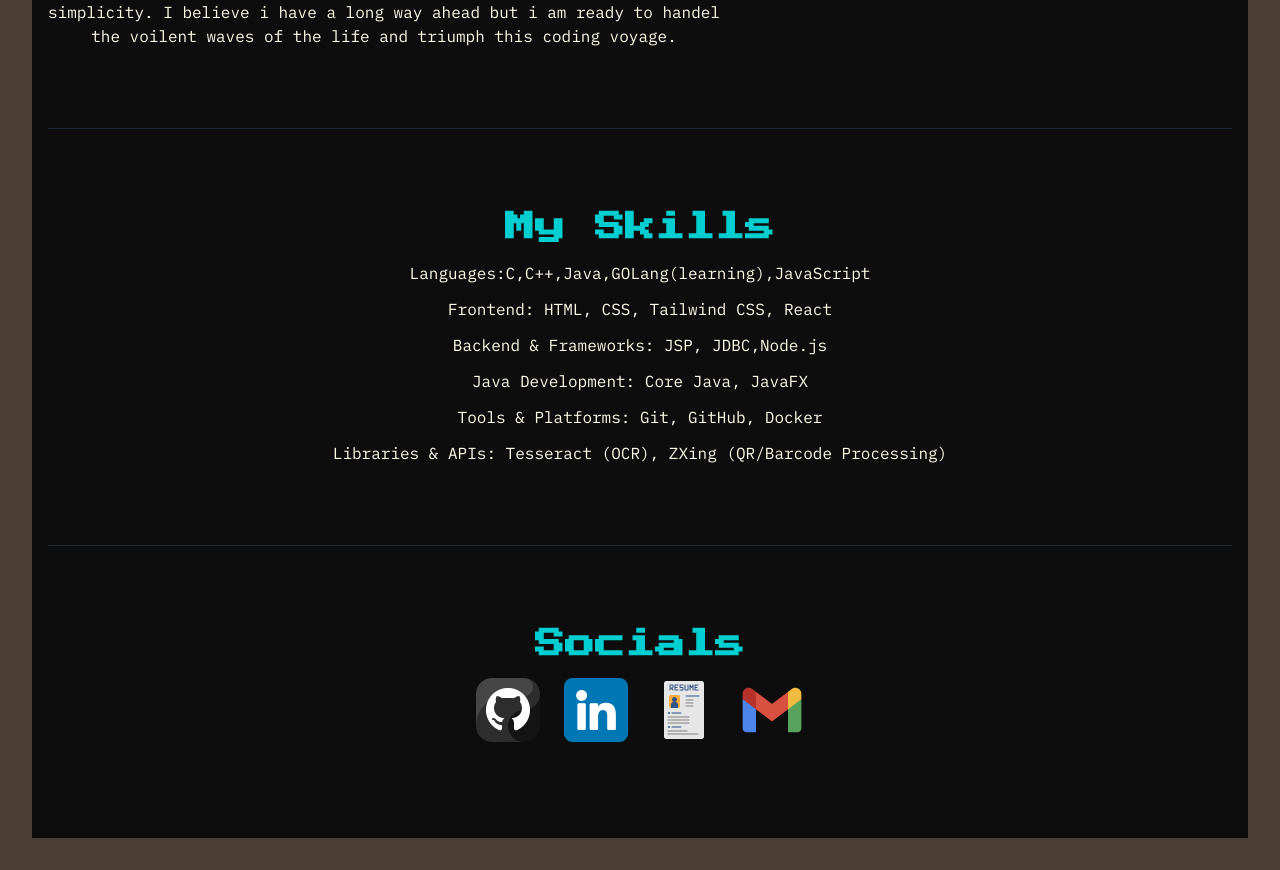
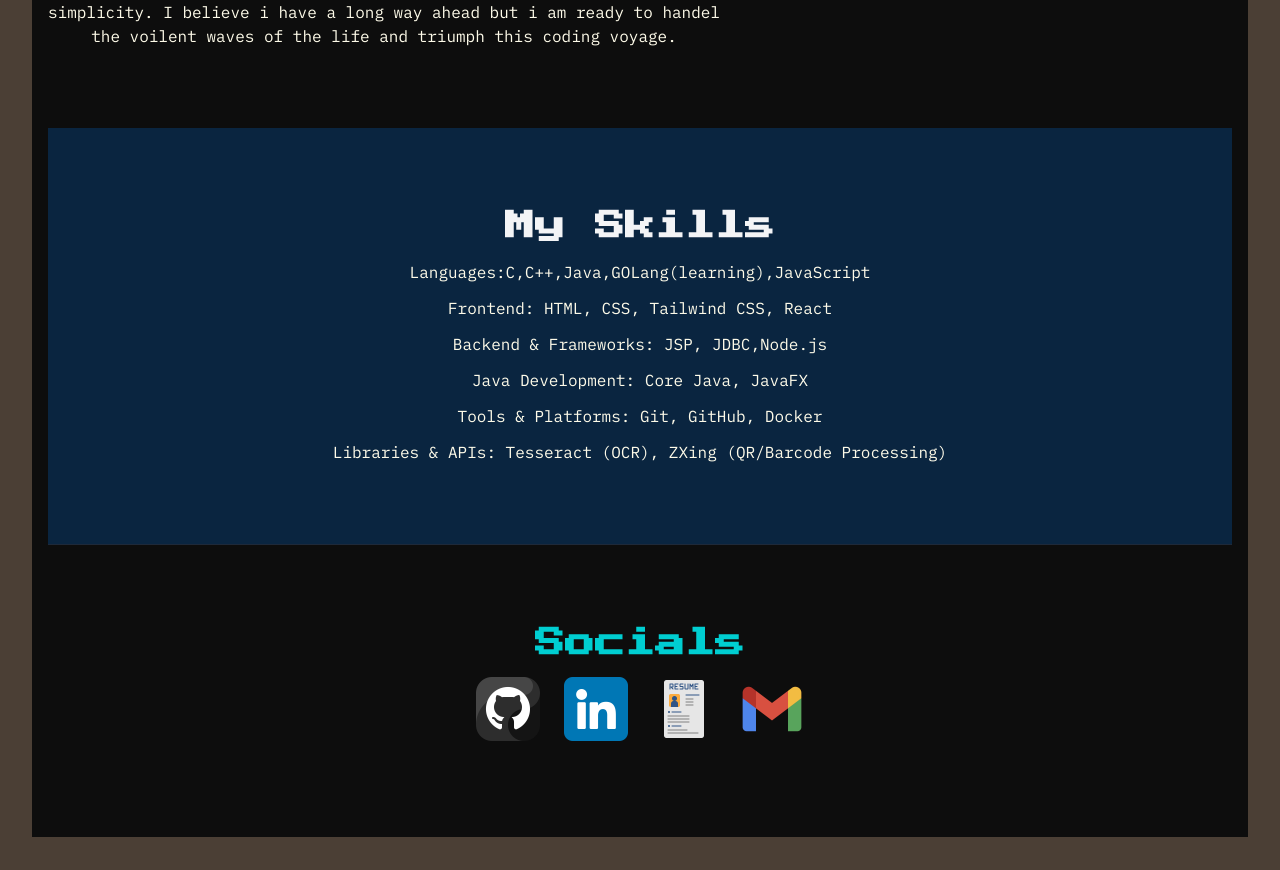
Before and after one commit to knightrishi/Portfolio, a React (Vite) app in the folder Portfolio/: page / in a window 1280 px wide. Shown: the part 789-1659 px from the top of the page. Built offline with nearby package versions, Linux system fonts and the light colour scheme.

Commit message:
Added Skills

```diff
--- a/Portfolio/src/sections/Skills.jsx
+++ b/Portfolio/src/sections/Skills.jsx
@@ -1,8 +1,8 @@
 
 function Skills() {
   return(
-    <section id='skillss' className='py-20 border-t border-gray-800'>
-      <h3 className='text-3xl font-semibold font-pixel text-[#00CED1] mb-4'>My Skills </h3>
+    <section id='skillss' className='py-20 border-t border-none bg-[#0A2540]'>
+      <h3 className='text-3xl font-semibold font-pixel text-[#cream] mb-4'>My Skills </h3>
 
         <ul  className="max-w-2xl mx-auto space-y-3 text-cream">
             <li>Languages:C,C++,Java,GOLang(learning),JavaScript</li>
```
